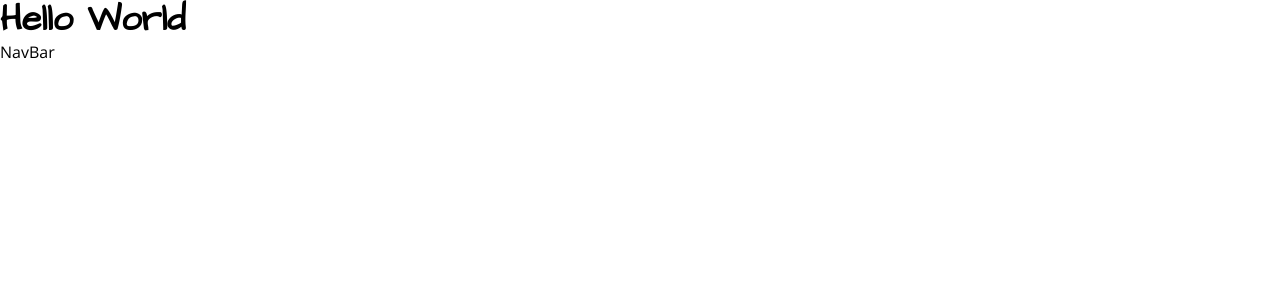
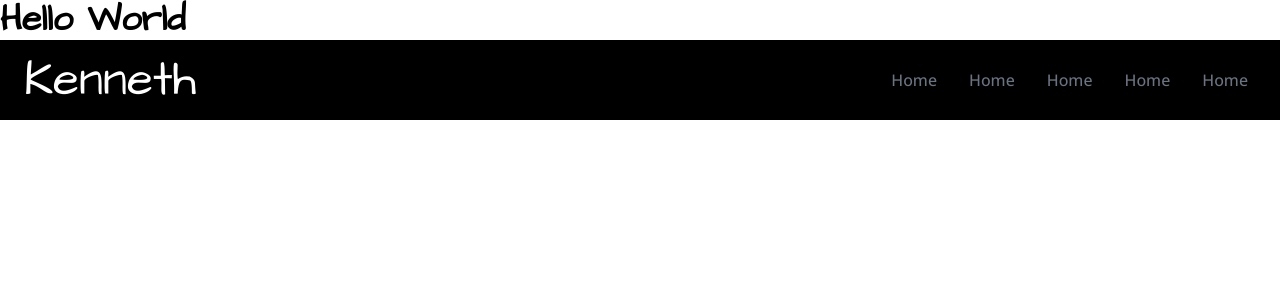
Before and after one commit to LoopFruits/react-portfolio, a React (Create React App) app: page / in a window 1280 px wide. Shown: the top 300 px of the page. Built offline with nearby package versions, Linux system fonts and the light colour scheme.

Commit message:
maping over links

```diff
--- a/src/App.js
+++ b/src/App.js
@@ -1,4 +1,5 @@
 import NavBar from "./components/NavBar";
+
 
 function App() {
   return (
--- a/src/components/NavBar.jsx
+++ b/src/components/NavBar.jsx
@@ -1,8 +1,44 @@
 import React from 'react'
+import { FaBars, FaTimes } from 'react-icons/fa';
 
 const NavBar = () => {
+  const links = [
+    {
+      id: 1,
+      link: 'home'
+    },
+    {
+      id: 2,
+      link: 'experience'
+    },
+    {
+      id: 3,
+      link: 'about'
+    },
+    {
+      id: 4,
+      link: 'portfolio'
+    },
+    {
+      id: 5,
+      link: 'contact'
+    },
+  ]
   return (
-    <div>NavBar</div>
+    <div className="flex justify-between items-center w-full h-20 px-4 text-white bg-black fixed">
+      <div>
+          <h1 className="text-5xl font-signature ml-2">Kenneth</h1>
+      </div>
+
+      <ul className="flex">
+
+        {links.map(link => (
+          <li key ={link.id}className="px-4 cursor-pointer capitalize font-medium text-gray-500 hover:scale-105 duration-200">Home</li>
+        ))}
+
+
+      </ul>
+    </div>
   )
 }
 
```
